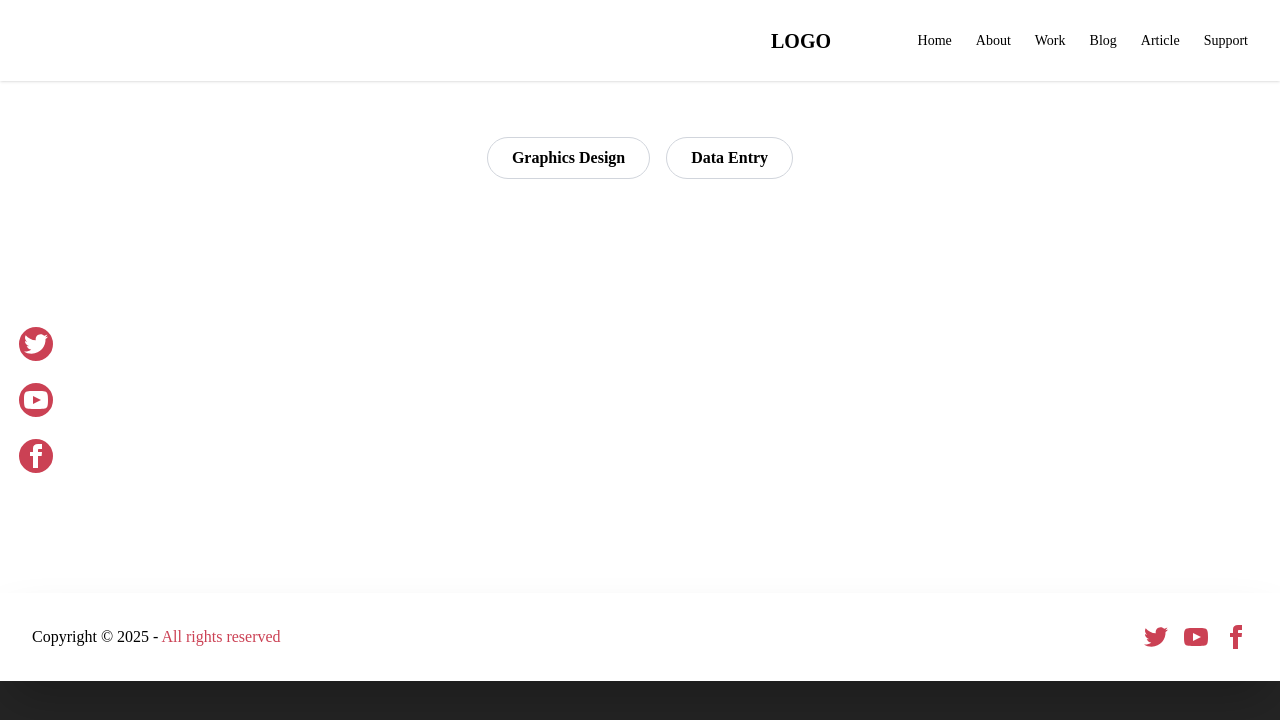
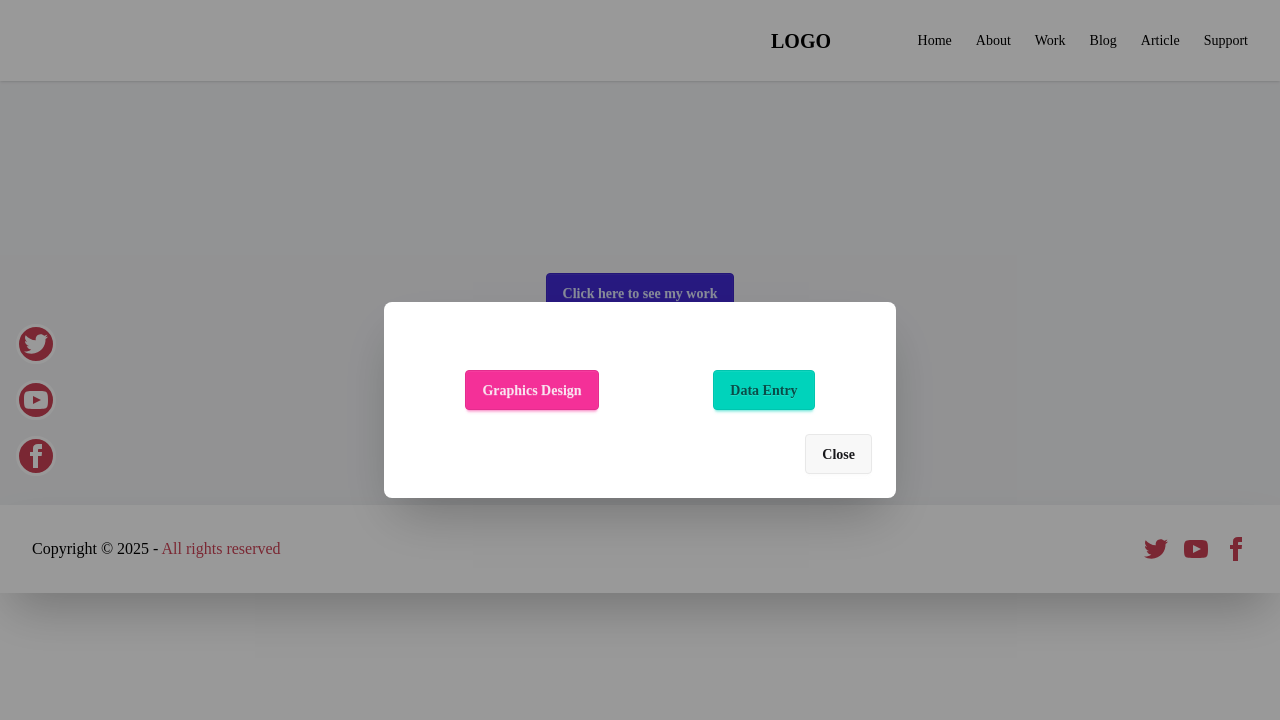
Before and after one commit to epshita-shima/client-masud-rana-portfolio, a React (Vite) app in the folder masud-rana-porfolio/: page /work in a window 1280 px wide. Both pictures are taken after a click on the button "Click here to see my work". Shown: the top 720 px of the page. Built offline with nearby package versions, Linux system fonts and the light colour scheme.

Commit message:
edit work file

```diff
--- a/masud-rana-porfolio/src/components/Contact.jsx
+++ b/masud-rana-porfolio/src/components/Contact.jsx
@@ -40,7 +40,7 @@ const Contact = () => {
   };
 
   return (
-    <section className="container mx-auto pt-12 px-4 h-screen">
+    <section className="container mx-auto pt-8 px-4 h-screen">
       {/* Title Section */}
       <motion.div
         className="text-center mb-8"
@@ -147,8 +147,6 @@ const Contact = () => {
                 </motion.button>
               </div>
             </Form>
-
-
             )}
           </Formik>
         </motion.div>
--- a/masud-rana-porfolio/src/components/Work.jsx
+++ b/masud-rana-porfolio/src/components/Work.jsx
@@ -2,13 +2,13 @@ import { useEffect, useState } from "react";
 import { motion, AnimatePresence } from "framer-motion";
 
 const Work = () => {
-  const [showWorkTabs, setShowWorkTabs] = useState(false);
-  const [activeTab, setActiveTab] = useState("");
+  // const [showWorkTabs, setShowWorkTabs] = useState(false);
+  // const [activeTab, setActiveTab] = useState("");
   const [selectedGraphicsCategory, setSelectedGraphicsCategory] = useState("All");
 
   const graphicsCategories = ["All", "Logo Design", "Banner Design", "Poster Design", "Social Media Design", "Flyers & Brochures", "Business Card"];
 
-  // Sample categorized gallery images
+  // // Sample categorized gallery images
   const graphicsGallery = [
     { src: "https://img1.wsimg.com/isteam/stock/29GnJkb/:/rs=w:600,h:400", category: "Logo Design" },
     { src: "https://img1.wsimg.com/isteam/stock/yzxOwJx/:/rs=w:600,h:400", category: "Logo Design" },
@@ -26,7 +26,7 @@ const Work = () => {
 
   const [visibleImageCount, setVisibleImageCount] = useState(9);
 
-  // Reset visible count when category changes
+  // // Reset visible count when category changes
   useEffect(() => {
     setVisibleImageCount(9);
   }, [selectedGraphicsCategory]);
@@ -37,57 +37,223 @@ const Work = () => {
       : graphicsGallery.filter((img) => img.category === selectedGraphicsCategory);
 
   const displayedImages = filteredImages.slice(0, visibleImageCount);
+  // return (
+  //   <section className="bg-white py-8 px-4">
+  //     <div className="container mx-auto text-center">
+  //       {/* <h2 className="text-3xl font-bold text-[#CB4154] mb-6">My Work</h2> */}
+
+  //       {!showWorkTabs && (
+  //         <motion.button
+  //           whileHover={{ scale: 1.05 }}
+  //           whileTap={{ scale: 0.95 }}
+  //           onClick={() => setShowWorkTabs(true)}
+  //           className="bg-white text-black font-semibold px-6 py-3 h-[10dvh,120px]  transition w-full inset-1"
+  //           style={
+  //             {
+  //               boxShadow: "12px 12px 12px rgba(0,0,0,0.1) inset, -10px -10px 10px #CB4154 inset"
+  //             }
+  //           }
+  //         >
+  //           Click here to see my work
+  //         </motion.button>
+  //       )}
+
+  //       {showWorkTabs && (
+  //         <motion.div
+  //           initial={{ opacity: 0, y: 20 }}
+  //           animate={{ opacity: 1, y: 0 }}
+  //           className="flex flex-wrap justify-center gap-4 mt-6"
+  //         >
+  //           <button
+  //             onClick={() => setActiveTab("graphics")}
+  //             className={`px-6 py-2 rounded-full font-semibold border transition duration-300 ${activeTab === "graphics"
+  //                 ? "bg-[#CB4154] text-white border-[#CB4154] scale-105"
+  //                 : "bg-white text-black border-gray-300 hover:scale-105"
+  //               }`}
+  //           >
+  //             Graphics Design
+  //           </button>
+  //           <button
+  //             onClick={() => setActiveTab("data")}
+  //             className={`px-6 py-2 rounded-full font-semibold border transition duration-300 ${activeTab === "data"
+  //                 ? "bg-[#CB4154] text-white border-[#CB4154] scale-105"
+  //                 : "bg-white text-black border-gray-300 hover:scale-105"
+  //               }`}
+  //           >
+  //             Data Entry
+  //           </button>
+  //         </motion.div>
+  //       )}
+
+  //       <div className="mt-8 min-h-[350px]">
+  //         <AnimatePresence mode="wait">
+  //           {activeTab === "graphics" && (
+  //             <motion.div
+  //               key="graphics"
+  //               initial={{ opacity: 0, y: 30 }}
+  //               animate={{ opacity: 1, y: 0 }}
+  //               exit={{ opacity: 0, y: -30 }}
+  //               transition={{ duration: 0.5 }}
+  //               className="bg-gray-100 p-6 rounded-xl shadow-md grid grid-cols-1 md:grid-cols-4 gap-6 text-left"
+  //             >
+  //               {/* Category List */}
+  //               <div className="md:col-span-1">
+  //                 <h4 className="text-lg font-bold mb-3 text-[#CB4154]">Graphics Categories</h4>
+  //                 <ul className="space-y-2">
+  //                   {graphicsCategories.map((cat, index) => (
+  //                     <li
+  //                       key={index}
+  //                       onClick={() => setSelectedGraphicsCategory(cat)}
+  //                       className={`cursor-pointer border-b pb-1 transition hover:text-[#CB4154] ${selectedGraphicsCategory === cat ? "text-[#CB4154] font-semibold" : "text-gray-700"
+  //                         }`}
+  //                     >
+  //                       {cat}
+  //                     </li>
+  //                   ))}
+  //                 </ul>
+  //               </div>
+
+  //               {/* Gallery Display */}
+  //               <div className="md:col-span-3">
+  //                 <h3 className="text-xl font-semibold mb-3 text-[#CB4154]">
+  //                   {selectedGraphicsCategory} Work
+  //                 </h3>
+
+  //                 <div className="grid grid-cols-2 sm:grid-cols-3 gap-4">
+  //                   {displayedImages.map((img, idx) => (
+  //                     <div key={idx} className="overflow-hidden rounded-lg shadow-md">
+  //                       <img
+  //                         src={img.src}
+  //                         alt={`Gallery ${idx + 1}`}
+  //                         className="w-full h-40 object-cover transition-transform duration-300 hover:scale-110"
+  //                       />
+  //                     </div>
+  //                   ))}
+  //                   {displayedImages.length === 0 && (
+  //                     <p className="col-span-full text-gray-600">No images in this category yet.</p>
+  //                   )}
+  //                 </div>
+
+  //                 {/* Show More Button */}
+  //                 {visibleImageCount < filteredImages.length && (
+  //                   <div className="mt-6 text-center">
+  //                     <button
+  //                       onClick={() => setVisibleImageCount((prev) => prev + 8)}
+  //                       className="px-6 py-2 bg-[#CB4154] text-white font-semibold rounded-full shadow hover:bg-[#a33645] transition"
+  //                     >
+  //                       Show More
+  //                     </button>
+  //                   </div>
+  //                 )}
+  //               </div>
+  //             </motion.div>
+  //           )}
+
+  //           {activeTab === "data" && (
+  //             <motion.div
+  //               key="data"
+  //               initial={{ opacity: 0, y: 30 }}
+  //               animate={{ opacity: 1, y: 0 }}
+  //               exit={{ opacity: 0, y: -30 }}
+  //               transition={{ duration: 0.5 }}
+  //               className="bg-gray-100 p-6 rounded-xl shadow-md text-left"
+  //             >
+  //               <h3 className="text-xl font-semibold mb-3 text-[#CB4154]">Data Entry Work</h3>
+  //               <p className="text-gray-700 mb-4">
+  //                 Sample data entry tasks including spreadsheets, client databases and more.
+  //               </p>
+  //               <table className="w-full border border-gray-300 text-sm">
+  //                 <thead>
+  //                   <tr className="bg-[#CB4154] text-white text-center">
+  //                     <th className="border p-2">ID</th>
+  //                     <th className="border p-2">Name</th>
+  //                     <th className="border p-2">Email</th>
+  //                   </tr>
+  //                 </thead>
+  //                 <tbody>
+  //                   <tr className="text-black text-center">
+  //                     <td className="border p-2">1</td>
+  //                     <td className="border p-2">Alice Johnson</td>
+  //                     <td className="border p-2">alice@example.com</td>
+  //                   </tr>
+  //                   <tr className="text-black text-center">
+  //                     <td className="border p-2">2</td>
+  //                     <td className="border p-2">David Smith</td>
+  //                     <td className="border p-2">david@example.com</td>
+  //                   </tr>
+  //                 </tbody>
+  //               </table>
+  //             </motion.div>
+  //           )}
+  //         </AnimatePresence>
+  //       </div>
+  //     </div>
+  //   </section>
+  // );
+  const [openMainModal, setOpenMainModal] = useState(false);
+  const [openGraphicsModal, setOpenGraphicsModal] = useState(false);
+  const [openDataEntryModal, setOpenDataEntryModal] = useState(false);
+
   return (
-    <section className="bg-white py-8 px-4">
-      <div className="container mx-auto text-center">
-        {/* <h2 className="text-3xl font-bold text-[#CB4154] mb-6">My Work</h2> */}
-
-        {!showWorkTabs && (
-          <motion.button
-            whileHover={{ scale: 1.05 }}
-            whileTap={{ scale: 0.95 }}
-            onClick={() => setShowWorkTabs(true)}
-            className="bg-white text-black font-semibold px-6 py-3 h-[10dvh,120px]  transition w-full inset-1"
-            style={
-              {
-                boxShadow: "12px 12px 12px rgba(0,0,0,0.1) inset, -10px -10px 10px #CB4154 inset"
-              }
-            }
+    <div className="flex items-center justify-center bg-gray-100 lg:py-48 md:py-60 sm:py-60">
+      <button
+        className="btn btn-primary"
+        onClick={() => setOpenMainModal(true)}
       >
         Click here to see my work
-          </motion.button>
-        )}
+      </button>
 
-        {showWorkTabs && (
-          <motion.div
-            initial={{ opacity: 0, y: 20 }}
-            animate={{ opacity: 1, y: 0 }}
-            className="flex flex-wrap justify-center gap-4 mt-6"
-          >
+
+      {openMainModal && (
+        <dialog id="mainModal" className="modal modal-open">
+          <div className="modal-box">
+            <h3 className="font-bold text-lg text-center mb-4">Select Work Category</h3>
+            <div className="flex justify-around">
               <button
-              onClick={() => setActiveTab("graphics")}
-              className={`px-6 py-2 rounded-full font-semibold border transition duration-300 ${activeTab === "graphics"
-                  ? "bg-[#CB4154] text-white border-[#CB4154] scale-105"
-                  : "bg-white text-black border-gray-300 hover:scale-105"
-                }`}
+                className="btn btn-secondary"
+                onClick={() => {
+                  setOpenGraphicsModal(true);
+                  setOpenMainModal(false);
+                }}
               >
                 Graphics Design
               </button>
               <button
-              onClick={() => setActiveTab("data")}
-              className={`px-6 py-2 rounded-full font-semibold border transition duration-300 ${activeTab === "data"
-                  ? "bg-[#CB4154] text-white border-[#CB4154] scale-105"
-                  : "bg-white text-black border-gray-300 hover:scale-105"
-                }`}
+                className="btn btn-accent"
+                onClick={() => {
+                  setOpenDataEntryModal(true);
+                  setOpenMainModal(false);
+                }}
               >
                 Data Entry
               </button>
-          </motion.div>
+            </div>
+            <div className="modal-action">
+              <button className="btn" onClick={() => setOpenMainModal(false)}>
+                Close
+              </button>
+            </div>
+          </div>
+        </dialog>
       )}
 
-        <div className="mt-8 min-h-[350px]">
-          <AnimatePresence mode="wait">
-            {activeTab === "graphics" && (
+
+      {openGraphicsModal && (
+        <dialog id="graphicsModal" className="modal modal-open">
+          <div className="modal-box w-[80%] h-[90%] max-w-none relative p-6 overflow-y-auto">
+
+
+            <button
+              className="btn btn-sm btn-circle btn-ghost absolute right-6 top-6 text-xl z-10"
+              onClick={() => setOpenGraphicsModal(false)}
+            >
+              ✕
+            </button>
+
+
+            <h3 className="text-2xl font-bold text-center text-[#CB4154] mb-4">Graphics Sample Work</h3>
+
+
             <motion.div
               key="graphics"
               initial={{ opacity: 0, y: 30 }}
@@ -96,7 +262,7 @@ const Work = () => {
               transition={{ duration: 0.5 }}
               className="bg-gray-100 p-6 rounded-xl shadow-md grid grid-cols-1 md:grid-cols-4 gap-6 text-left"
             >
-                {/* Category List */}
+              {/* Sidebar Categories */}
               <div className="md:col-span-1">
                 <h4 className="text-lg font-bold mb-3 text-[#CB4154]">Graphics Categories</h4>
                 <ul className="space-y-2">
@@ -104,8 +270,7 @@ const Work = () => {
                     <li
                       key={index}
                       onClick={() => setSelectedGraphicsCategory(cat)}
-                        className={`cursor-pointer border-b pb-1 transition hover:text-[#CB4154] ${selectedGraphicsCategory === cat ? "text-[#CB4154] font-semibold" : "text-gray-700"
-                          }`}
+                      className={`cursor-pointer border-b pb-1 transition hover:text-[#CB4154] ${selectedGraphicsCategory === cat ? "text-[#CB4154] font-semibold" : "text-gray-700"}`}
                     >
                       {cat}
                     </li>
@@ -147,48 +312,41 @@ const Work = () => {
                 )}
               </div>
             </motion.div>
+
+            <div className="modal-action mt-6">
+              <button
+                className="btn"
+                onClick={() => setOpenGraphicsModal(false)}
+              >
+                Close
+              </button>
+            </div>
+          </div>
+        </dialog>
+
       )}
 
-            {activeTab === "data" && (
-              <motion.div
-                key="data"
-                initial={{ opacity: 0, y: 30 }}
-                animate={{ opacity: 1, y: 0 }}
-                exit={{ opacity: 0, y: -30 }}
-                transition={{ duration: 0.5 }}
-                className="bg-gray-100 p-6 rounded-xl shadow-md text-left"
+      {/* Data Entry Modal */}
+      {openDataEntryModal && (
+        <dialog id="dataEntryModal" className="modal modal-open">
+          <div className="modal-box">
+            <h3 className="font-bold text-lg">Data Entry Projects</h3>
+            <p className="py-4">
+              {/* Replace this with real project info */}
+              ✅ Excel Reports, ✅ CRM Input, ✅ Survey Forms Entry
+            </p>
+            <div className="modal-action">
+              <button
+                className="btn"
+                onClick={() => setOpenDataEntryModal(false)}
               >
-                <h3 className="text-xl font-semibold mb-3 text-[#CB4154]">Data Entry Work</h3>
-                <p className="text-gray-700 mb-4">
-                  Sample data entry tasks including spreadsheets, client databases and more.
-                </p>
-                <table className="w-full border border-gray-300 text-sm">
-                  <thead>
-                    <tr className="bg-[#CB4154] text-white text-center">
-                      <th className="border p-2">ID</th>
-                      <th className="border p-2">Name</th>
-                      <th className="border p-2">Email</th>
-                    </tr>
-                  </thead>
-                  <tbody>
-                    <tr className="text-black text-center">
-                      <td className="border p-2">1</td>
-                      <td className="border p-2">Alice Johnson</td>
-                      <td className="border p-2">alice@example.com</td>
-                    </tr>
-                    <tr className="text-black text-center">
-                      <td className="border p-2">2</td>
-                      <td className="border p-2">David Smith</td>
-                      <td className="border p-2">david@example.com</td>
-                    </tr>
-                  </tbody>
-                </table>
-              </motion.div>
-            )}
-          </AnimatePresence>
+                Close
+              </button>
             </div>
           </div>
-    </section>
+        </dialog>
+      )}
+    </div>
   );
 };
 
```
Lines whose indentation alone changed are shown as unchanged.
